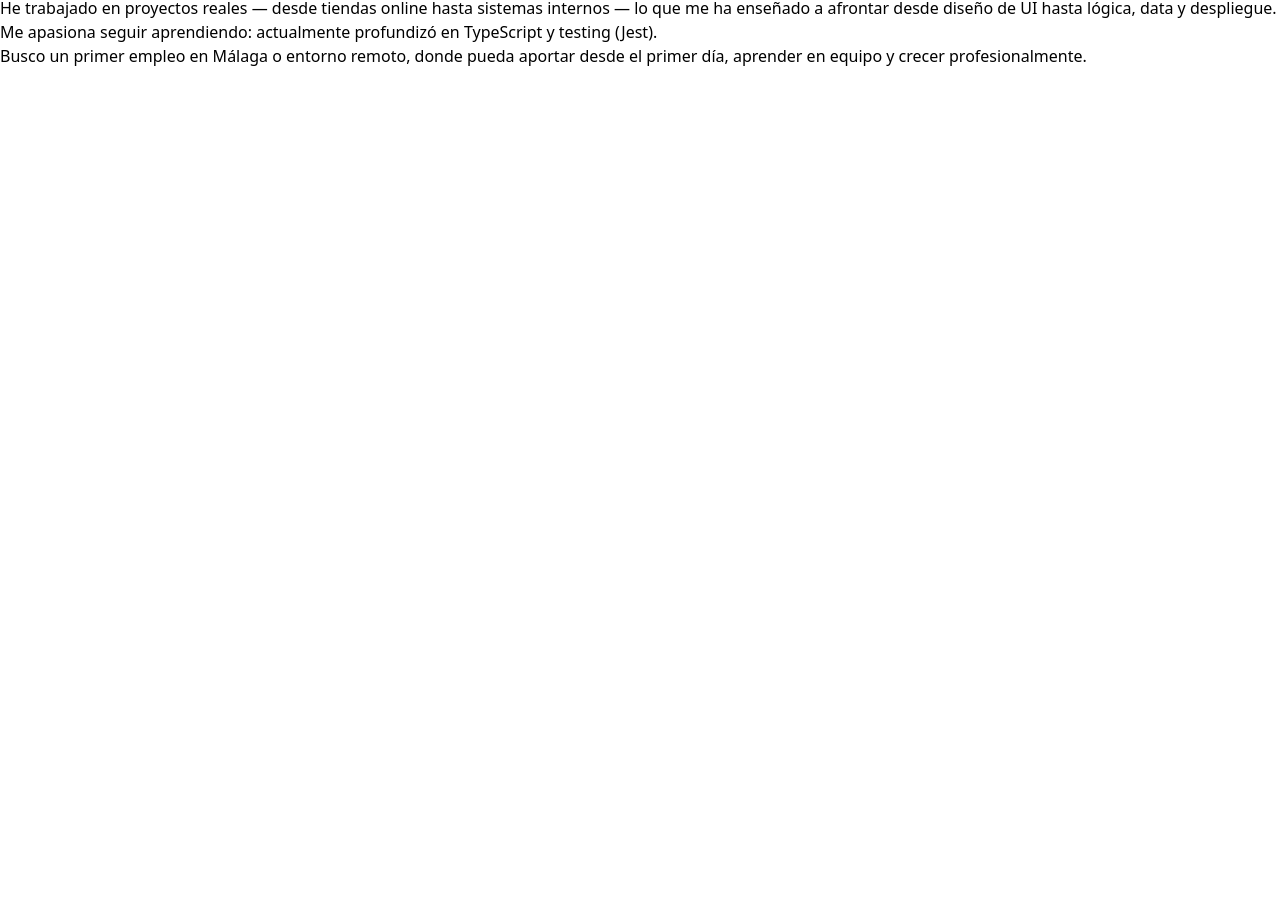
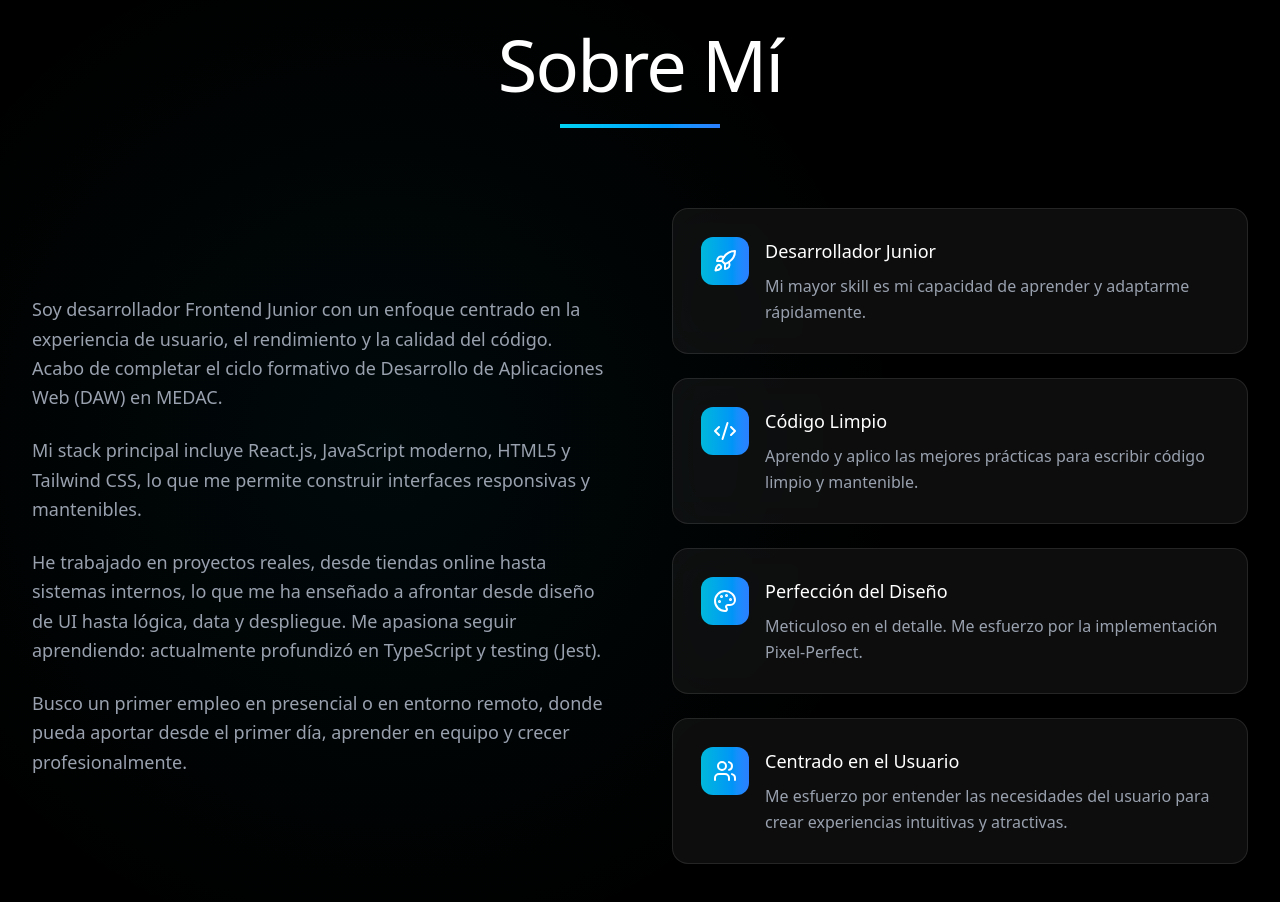
Before and after one commit to vandeson2/mi-portafolio, a React (Vite) app: page / in a window 1280 px wide. Shown: the part 900-1802 px from the top of the page. Before the commit the page ends 968 px from the top, so only its background shows below. Built offline with nearby package versions, Linux system fonts and the light colour scheme.

Commit message:
Añadido texto de destacado en en sobre-mi y se ha añadido el estilo, colores y algunas animaciones

```diff
--- a/src/components/About.jsx
+++ b/src/components/About.jsx
@@ -1,37 +1,88 @@
-
+import { Code2, Users, Palette, Rocket } from "lucide-react"
 
 export function About(){
 
+    const highlight =[
+        {
+            icon: Rocket,
+            title: 'Desarrollador Junior',
+            description: 'Mi mayor skill es mi capacidad de aprender y adaptarme rápidamente.'
+        },
+        {
+            icon: Code2,
+            title: 'Código Limpio',
+            description: 'Aprendo y aplico las mejores prácticas para escribir código limpio y mantenible.',
+        },
+        {
+            icon: Palette,
+            title: 'Perfección del Diseño',
+            description: 'Meticuloso en el detalle. Me esfuerzo por la implementación Pixel-Perfect.',
+        },
+        {
+            icon: Users,
+            title: 'Centrado en el Usuario',
+            description: 'Me esfuerzo por entender las necesidades del usuario para crear experiencias intuitivas y atractivas.',
+        },
+    ];
+
     return (
-        <section id="sobre-mi">
+        <section
+            id="sobre-mi"
+            className="bg-black overflow-hidden relative py-32"
+        >
+            {/* Efectos de fondo */}
+      <div className="absolute inset-0 bg-[radial-gradient(circle_at_30%_50%,rgba(6,182,212,0.05),transparent_50%)]"></div>
 
-            <div>
-                <div>
-                    <h2>Sobre Mí</h2>
+            <div className="max-w-7xl mx-auto px-4 sm:px-6 lg:px-8 relative z-10">
+                <div className="flex flex-col items-center text-center mb-20">
+                    <h2 className="text-white mb-6 text-5xl sm:text-6xl lg:text-7xl tracking-tight">
+                        Sobre Mí
+                    </h2>
+                    <div className="w-40 h-1 bg-gradient-to-r from-cyan-400 to-blue-500 max-auto"></div>
                 </div>
 
-                <div>
-                    <div>
-                        <p>
+                <div className="grid md:grid-cols-2 gap-16 items-center">
+                    <div className="space-y-6">
+                        <p className="text-gray-400 text-lg leading-relaxed">
                            Soy desarrollador Frontend Junior con un enfoque centrado en la experiencia
                            de usuario, el rendimiento y la calidad del código. Acabo de completar el ciclo
                            formativo de Desarrollo de Aplicaciones Web (DAW) en MEDAC.
                         </p>
-                        <p>
+                        <p className="text-gray-400 text-lg leading-relaxed">
                             Mi stack principal incluye React.js, JavaScript moderno, HTML5 y Tailwind CSS,
                             lo que me permite construir interfaces responsivas y mantenibles.
                         </p>
-                        <p>
-                           He trabajado en proyectos reales — desde tiendas online hasta sistemas
-                           internos — lo que me ha enseñado a afrontar desde diseño de UI hasta lógica,
+                        <p className="text-gray-400 text-lg leading-relaxed">
+                           He trabajado en proyectos reales, desde tiendas online hasta sistemas
+                           internos, lo que me ha enseñado a afrontar desde diseño de UI hasta lógica,
                            data y despliegue. Me apasiona seguir aprendiendo: actualmente profundizó en
                            TypeScript y testing (Jest).
                         </p>
-                        <p>
-                            Busco un primer empleo en Málaga o entorno remoto, donde pueda aportar
+                        <p className="text-gray-400 text-lg leading-relaxed">
+                            Busco un primer empleo en presencial o en entorno remoto, donde pueda aportar
                             desde el primer día, aprender en equipo y crecer profesionalmente.
                         </p>
                     </div>
+                    <div className="space-y-6">
+                        {highlight.map((item, index) => (
+                            <div
+                                key={item}
+                                className="group flex gap-4 p-7 bg-white/5 rounded-2xl backdrop-blur-xl border border-white/10 hover:border-white/20 hover:bg-white/10 transiton-all duration-500"
+                            >
+                                <div className="flex-shrink-0">
+                                    <div className="p-3 bg-gradient-to-r from-cyan-500 to-blue-500 rounded-xl group-hover:scale-110 transition-transform duration-300">
+                                        <item.icon size={24} className="text-white" />
+                                    </div>
+                                </div>
+                                <div>
+                                    <h3 className="text-white text-lg mb-2">{item.title}</h3>
+                                    <p className="text-gray-400 leading-relaxed">{item.description}</p>
+                                </div>
+                            </div>
+                        ))}
+
+                    </div>
+
                 </div>
             </div>
 
```
